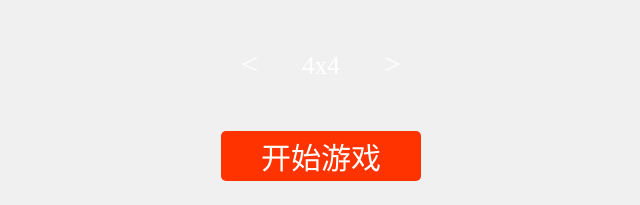
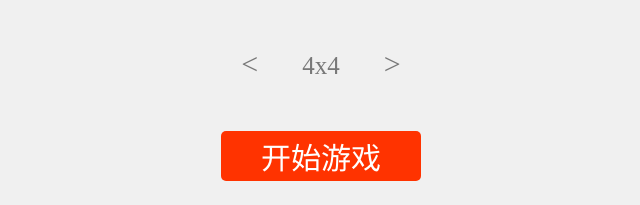
Before and after one commit to rainbox-taojun/demo, a plain HTML site: page 2048/index.html in a window 1280 px wide. Shown: the part 353-558 px from the top of the page, 319-959 px from the left. Drawn offline with Linux system fonts and the light colour scheme.

Commit message:
2048小游戏
debug

```diff
--- a/2048/index.html
+++ b/2048/index.html
@@ -12,7 +12,7 @@
 			<header>2048</header>
 			<div class="select-btn">
 				<button class="left select"><</button>
-				<span class="size">4x4</span>
+				<span class="size" style="color:#787878">4x4</span>
 				<button class="right select">></button>
 			</div>
 			<div class="play-btn">
--- a/2048/startStyle.css
+++ b/2048/startStyle.css
@@ -44,6 +44,7 @@ body{
 	outline: 0;
 	background:inherit;
 	font-size: 30px;
+	color: #787878;
 }
 .select-btn .size{
 	font-size: 25px;
```
